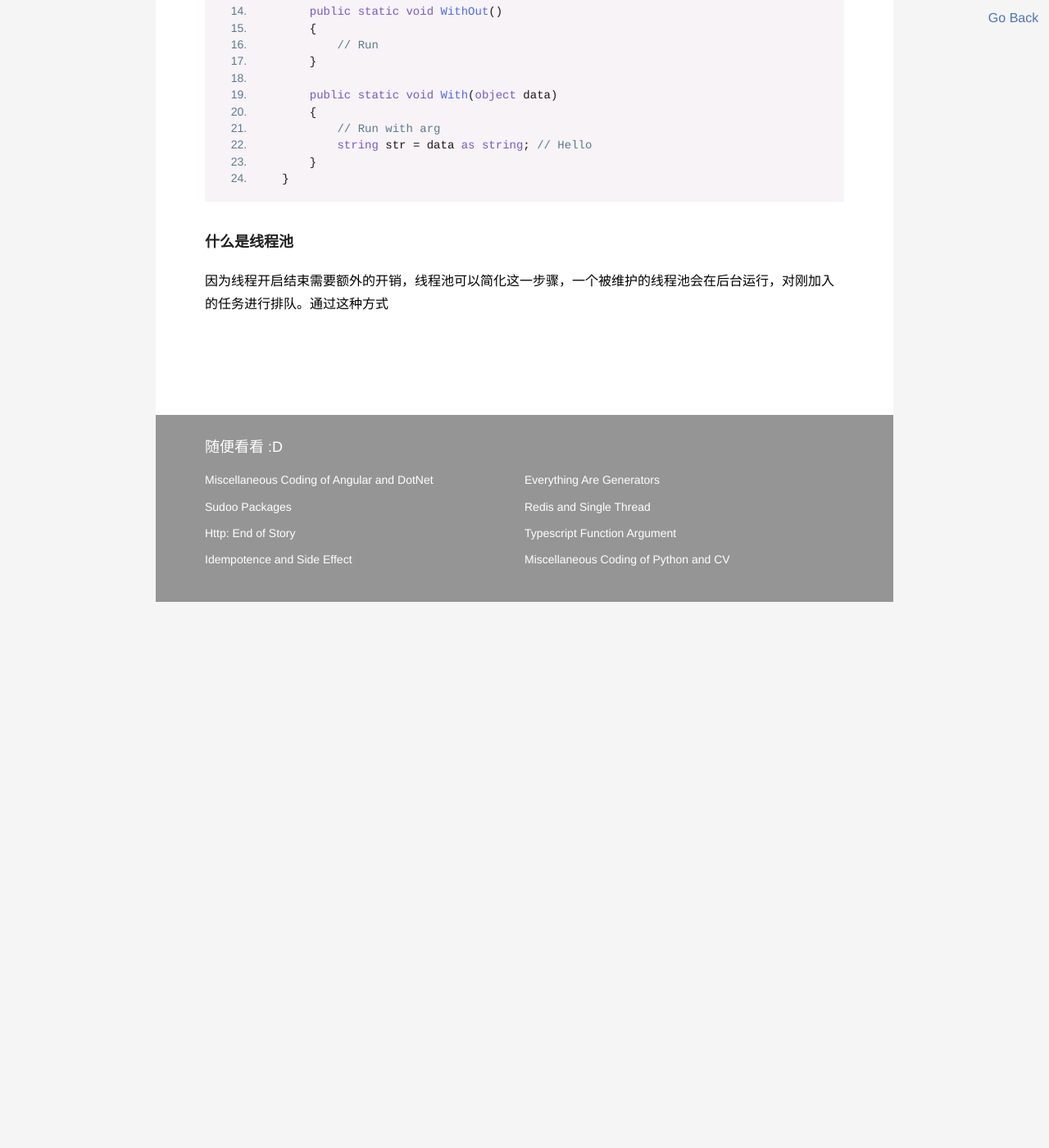
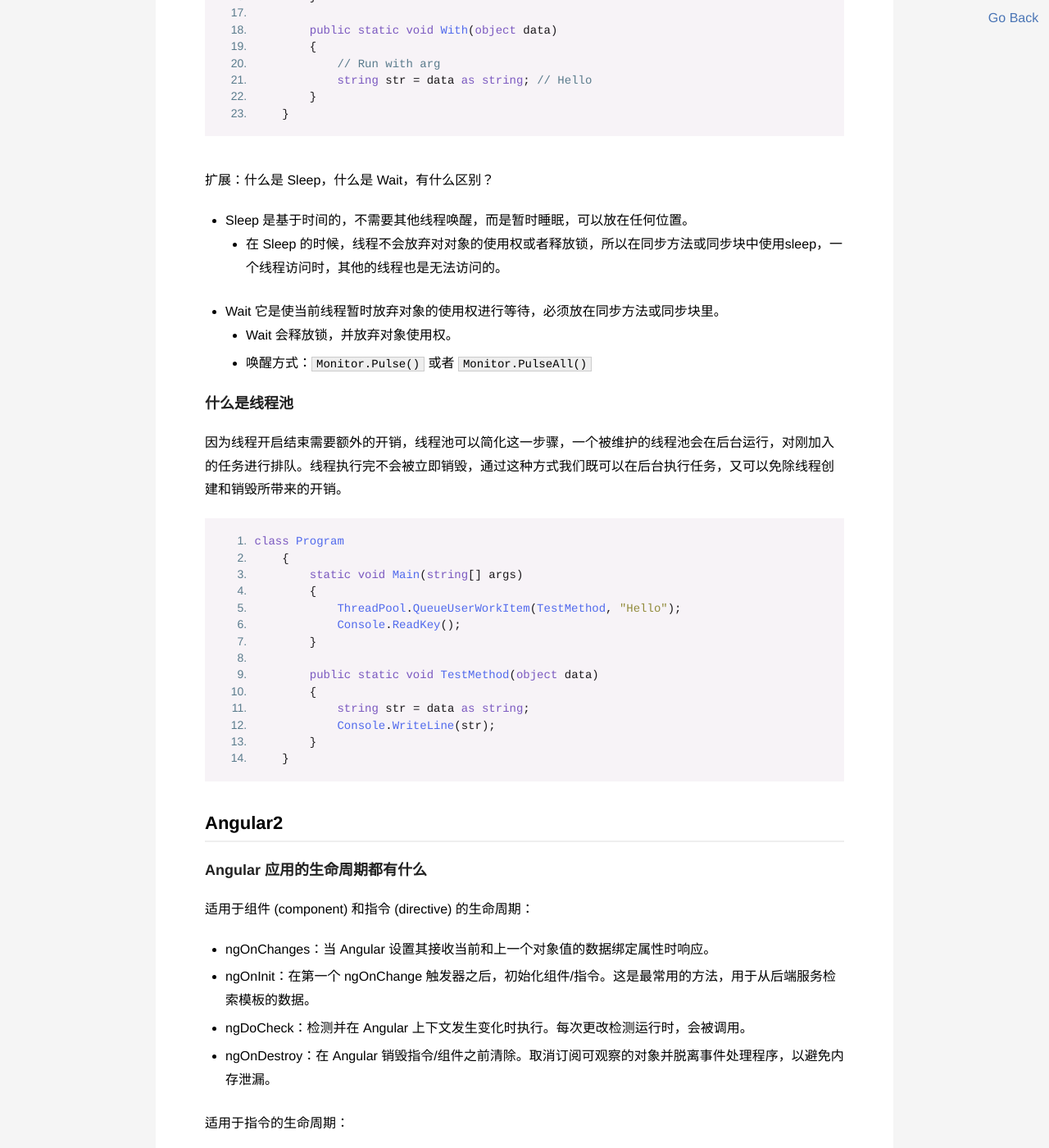
Before and after one commit to WMXPY/blog.mengw.io, a Jekyll site: the page built from _posts/miscellaneous/2019-04-10-Miscellaneous-Angular-DotNet.md, in a window 1280 px wide and 1400 px high, scrolled down 796 px. Shown: the whole window at 82% size. Built offline with Jekyll 4.4.1, drawn with Linux system fonts in a browser that asks for light colours; before the commit the page ends 1530 px from its top, so only the background shows below that; some of the changed text lies outside the part shown.

Commit message:
update angular questions

````diff
--- a/_posts/miscellaneous/2019-04-10-Miscellaneous-Angular-DotNet.md
+++ b/_posts/miscellaneous/2019-04-10-Miscellaneous-Angular-DotNet.md
@@ -43,6 +40,69 @@ class Program
     }
 ```
 
+扩展：什么是 Sleep，什么是 Wait，有什么区别？
+
+- Sleep 是基于时间的，不需要其他线程唤醒，而是暂时睡眠，可以放在任何位置。
+  - 在 Sleep 的时候，线程不会放弃对对象的使用权或者释放锁，所以在同步方法或同步块中使用sleep，一个线程访问时，其他的线程也是无法访问的。
+- Wait 它是使当前线程暂时放弃对象的使用权进行等待，必须放在同步方法或同步块里。
+  - Wait 会释放锁，并放弃对象使用权。
+  - 唤醒方式：`Monitor.Pulse()` 或者 `Monitor.PulseAll()`
+
 ### 什么是线程池
 
-因为线程开启结束需要额外的开销，线程池可以简化这一步骤，一个被维护的线程池会在后台运行，对刚加入的任务进行排队。通过这种方式
+因为线程开启结束需要额外的开销，线程池可以简化这一步骤，一个被维护的线程池会在后台运行，对刚加入的任务进行排队。线程执行完不会被立即销毁，通过这种方式我们既可以在后台执行任务，又可以免除线程创建和销毁所带来的开销。
+
+```cs
+class Program
+    {
+        static void Main(string[] args)
+        {
+            ThreadPool.QueueUserWorkItem(TestMethod, "Hello");
+            Console.ReadKey();
+        }
+
+        public static void TestMethod(object data)
+        {
+            string str = data as string;
+            Console.WriteLine(str);
+        }
+    }
+```
+
+## Angular2
+
+### Angular 应用的生命周期都有什么
+
+适用于组件 (component) 和指令 (directive) 的生命周期：
+
+- ngOnChanges：当 Angular 设置其接收当前和上一个对象值的数据绑定属性时响应。
+- ngOnInit：在第一个 ngOnChange 触发器之后，初始化组件/指令。这是最常用的方法，用于从后端服务检索模板的数据。
+- ngDoCheck：检测并在 Angular 上下文发生变化时执行。每次更改检测运行时，会被调用。
+- ngOnDestroy：在 Angular 销毁指令/组件之前清除。取消订阅可观察的对象并脱离事件处理程序，以避免内存泄漏。
+
+适用于指令的生命周期：
+
+- ngAfterContentInit：组件内容已初始化完成
+- ngAfterContentChecked：在 Angular 检查投影到其视图中的绑定的外部内容之后。
+- ngAfterViewInit：Angular 创建组件的视图后。
+- ngAfterViewChecked：在 Angular 检查组件视图的绑定之后。
+
+扩展：一个组件的生命周期调用顺序是什么？
+
+ngOnChanges > ngOnInit > ngDoCheck > ngAfterContentInit > ngAfterContentChecked > ngAfterViewInit > ngAfterViewChecked > ngOnDestroy
+
+### Angular 的依赖注入怎么使用
+
+把服务标记为 @Injectable()
+把组件标记为 @Component
+
+扩展：依赖注入有什么好处
+
+依赖注入的本质是控制反转 (Inversion of control, IoC) 原则。使用依赖注入之后应用的接口会实现松耦合，在接口不变的前提下，我们可以任意替换组件的具体实现。
+
+### 什么是藏检查
+
+扩展：Angular 的默认更新模式是什么
+扩展：还有什么更新模式，如果切换更新模式
+扩展：如何 `detach` 组件，如何回到检查队列中
+扩展：用这样的模式如何实现频繁变化需要手动触发更新的组件。
````
Also changed, not shown: other parts of _posts/miscellaneous/2019-04-10-Miscellaneous-Angular-DotNet.md (+1 -4 lines).
